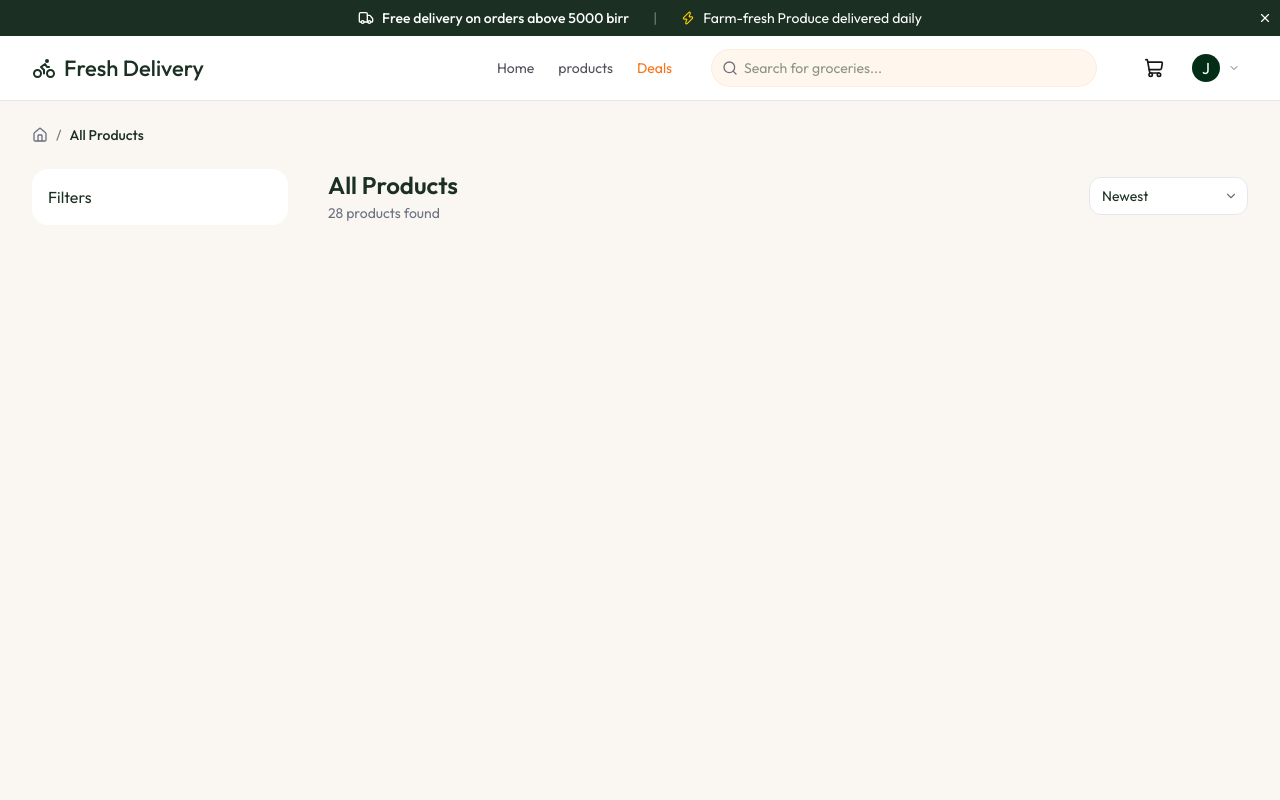
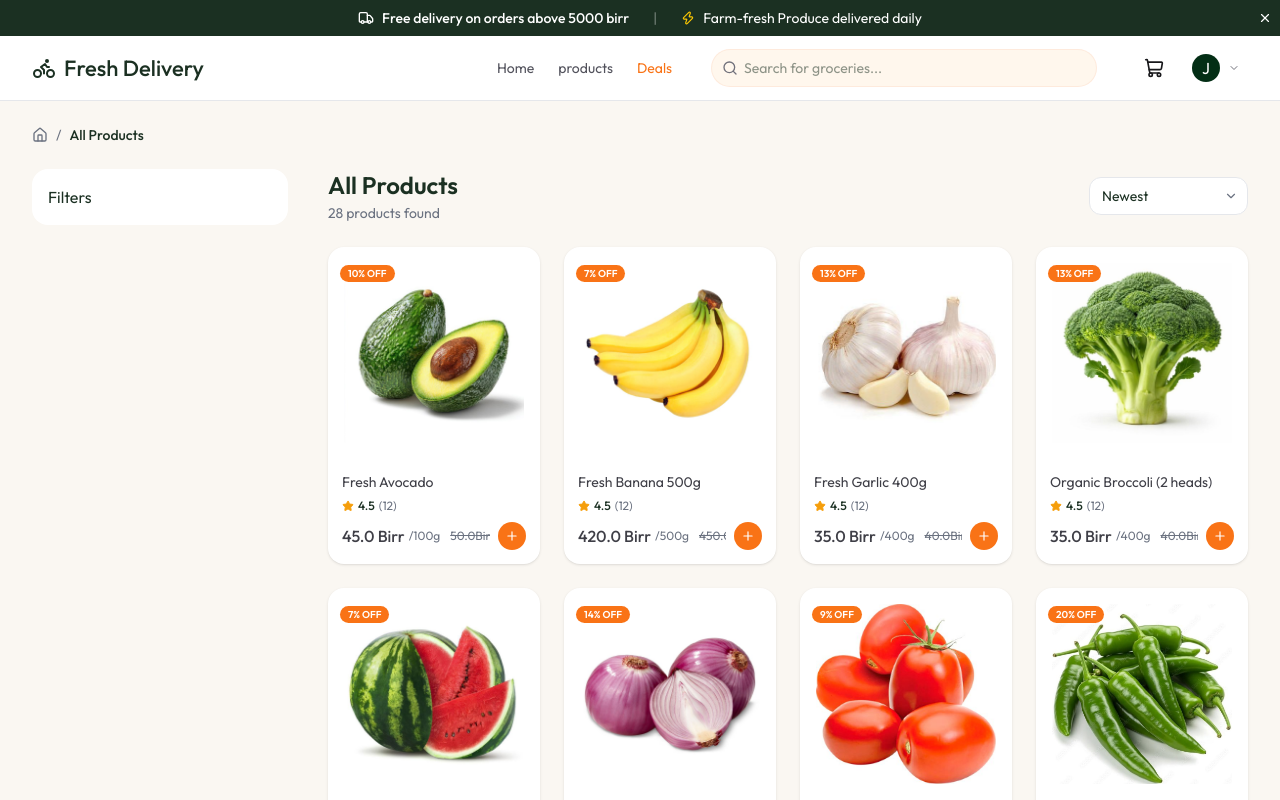
Before and after one commit to surameli/fresh-corner-delivery, a React (Vite) app in the folder client/: page /products in a window 1280 px wide. Shown: the top 800 px of the page. Built offline with nearby package versions, Linux system fonts and the light colour scheme.

Commit message:
implement product card and add loading on products page

```diff
--- /dev/null
+++ b/client/src/components/Loading.tsx
@@ -0,0 +1,14 @@
+import { Loader2Icon } from "lucide-react"
+
+
+const Loading = () => {
+  return (
+    <div className="flex-center min-h-96 h-full w-full">
+        <Loader2Icon className="animate-spin size-8 text-app-green"/>
+
+
+    </div>
+  )
+}
+
+export default Loading
--- a/client/src/components/ProductCard.tsx
+++ b/client/src/components/ProductCard.tsx
@@ -47,7 +47,7 @@ const ProductCard = ({product}: props) => {
           )}
 
           {/* price + Add */}
-           <div className="flex items-center justify-between">
+           <div className="flex items-center justify-between gap-2">
 
             <div className="flex items-center gap-1 truncate">
 
--- a/client/src/pages/Products.tsx
+++ b/client/src/pages/Products.tsx
@@ -3,6 +3,8 @@ import { Link, useSearchParams } from "react-router-dom";
 import type { Product } from "../types";
 import { categoriesData, dummyProducts } from "../assets/assets";
 import { ChevronDown, Home, SlidersHorizontal } from "lucide-react";
+import ProductCard from "../components/ProductCard";
+import Loading from "../components/loading";
 
 
 
@@ -99,11 +101,35 @@ const Products = () => {
                 </select>
                 <ChevronDown className=" absolute right-2.5 top-1/2 -translate-y-1/2 pointer-events-none text-app-text-light w-3.5 h-3.5"/>
                 </div>
+              </div>
+            </div>
 
-
+            {/* products grid */}
+            {loading ? (
+              <Loading />
+            ) : products.length === 0 ? (
+              <div className="text-center py-16">
+                <p className="text-app-text-light">No products found.</p>
+                <p className="text-sm text-app-text-light mb-4">Try adjusting your search or filter criteria.</p>
+                <button onClick={clearFilters} className="px-5 py-2 text-sm font-medium bg-app-green text-white rounded-xl hover:bg-app-green-light transition-colors">Clear Filters</button>
               </div>
-
-            </div>
+            ) :(
+              <div className="grid grid-cols-2 md:grid-cols-3 lg:grid-cols-4  gap-4 xl:gap-6 ">
+                {products.map((product) =>product.stock > 0 && (
+                  <ProductCard key={product._id} product={product} />
+                ))}
+              </div>
+            )}
+            {/* pagination */}
+            {totalpages > 1 && (
+              <div className="flex-center gap-2 mt-16">
+                {Array.from({ length: totalpages }).map((_, i) => (
+                  <button key={i} onClick={() => {updateFilters("page",String(i + 1)); scrollTo(0, 0)}} className={`size-9 rounded-lg text-sm font-medium transition-colors ${page === i + 1  ? "bg-app-green text-white" : "bg-white text-app-text-light  hover:bg-app-cream  "}`}>
+                    {i + 1}
+                  </button>
+                ))}
+              </div>
+            )}
 
            </main>
          </div>
```
